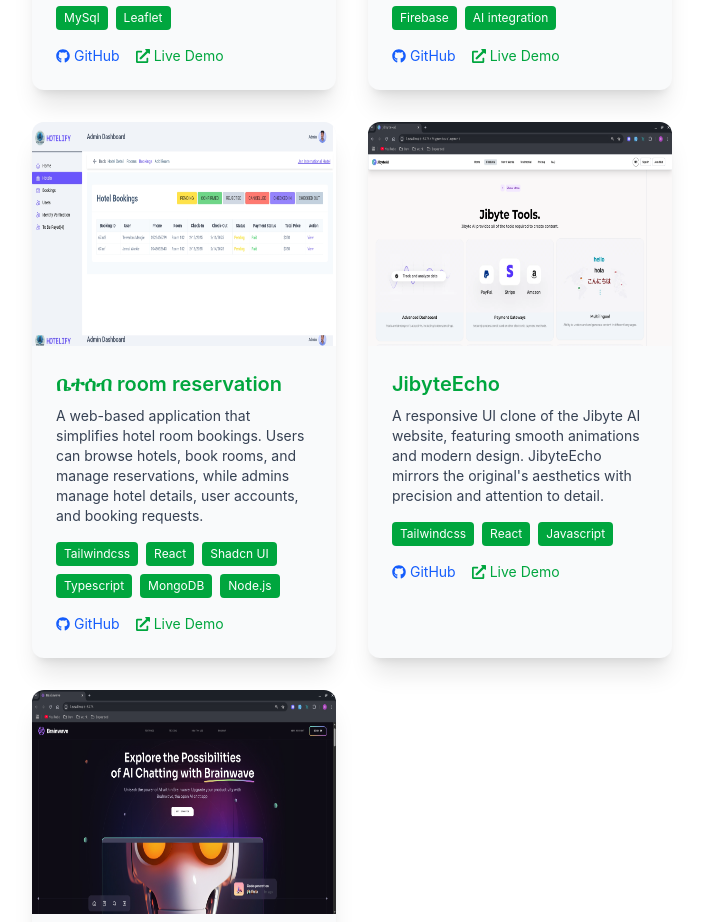
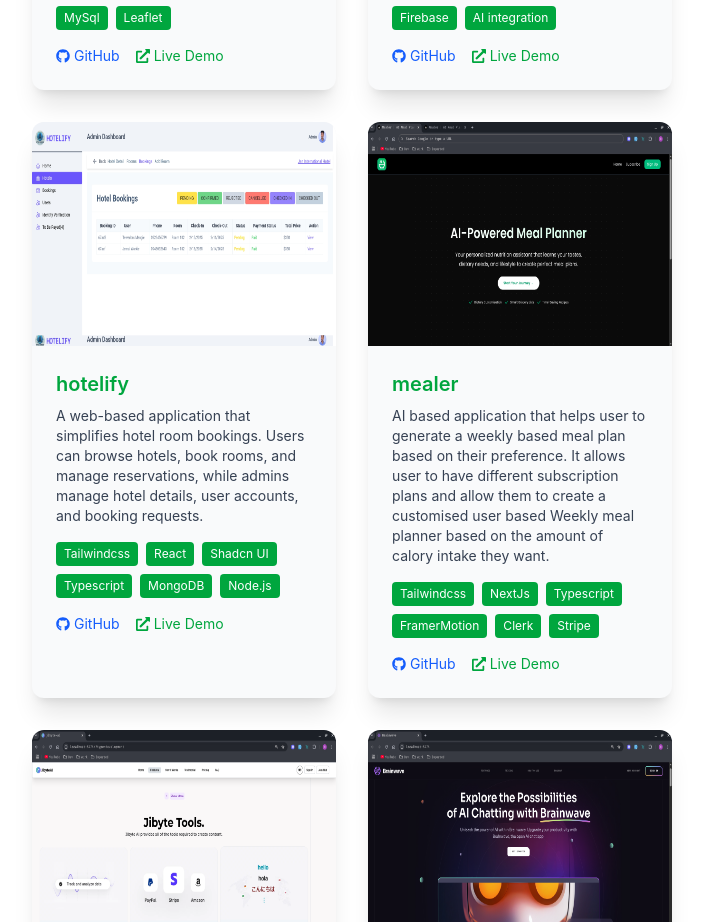
Before and after one commit to solomon-mh/solomon-muhye, a React (Vite) app: page / in a window 1280 px wide. Shown: the part 2180-3102 px from the top of the page, without its empty margins (288-991 px from the left). Built offline with nearby package versions, Linux system fonts and the light colour scheme.

Commit message:
add mealer project to projects list with description, tech stack, and links

```diff
--- a/src/data/projects.ts
+++ b/src/data/projects.ts
@@ -2,6 +2,7 @@
 import jibyte from "../assets/jibyte.png";
 import customEd from "../assets/customEd.png";
 import beteseb from "../assets/beteseb.png";
+import mealer from "../assets/mealer.png";
 
 export const projects = [
   {
@@ -23,7 +24,7 @@
     image: customEd,
   },
   {
-    title: "ቤተሰብ room reservation",
+    title: "hotelify",
     description:
       "A web-based application that simplifies hotel room bookings. Users can browse hotels, book rooms, and manage reservations, while admins manage hotel details, user accounts, and booking requests.",
     tech: [
@@ -39,6 +40,22 @@
     githubLink:
       "https://github.com/solomon-mh/bahirdar_hotels_room_reservation_frontend",
     image: beteseb,
+  },
+  {
+    title: "mealer",
+    description:
+      "AI based application that helps user to generate a weekly based meal plan based on their preference. It allows user to have different subscription plans and allow them to create a customised user based Weekly meal planner based on the amount of calory intake they want. ",
+    tech: [
+      "Tailwindcss",
+      "NextJs",
+      "Typescript",
+      "FramerMotion",
+      "Clerk",
+      "Stripe",
+    ],
+    demoLink: "https://mealer-snowy.vercel.app/",
+    githubLink: "https://github.com/solomon-mh/mealer",
+    image: mealer,
   },
   {
     title: "JibyteEcho",
```
Also changed, not shown: src/assets/mealer.png (added).
